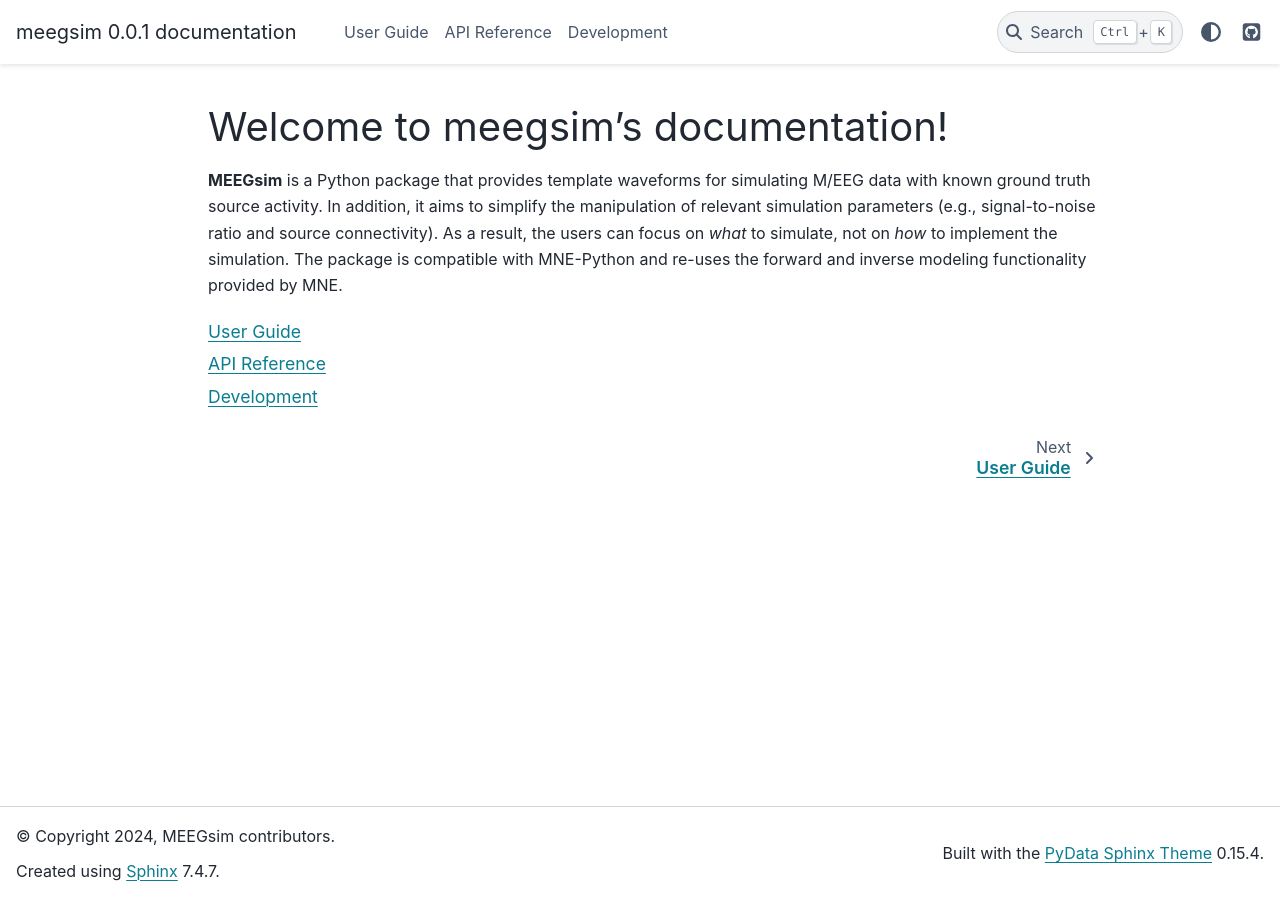
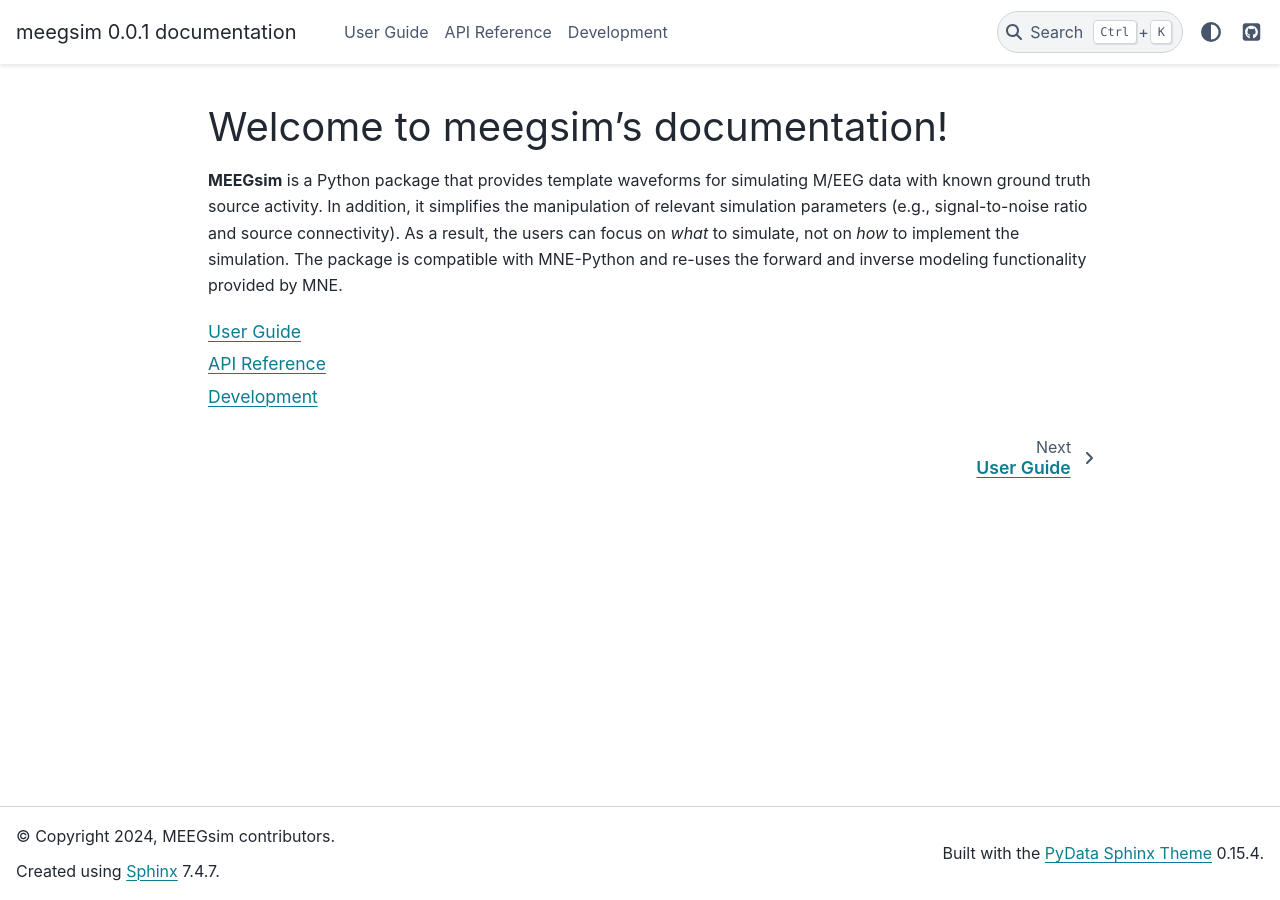
Before and after one commit to ctrltz/meegsim, a Sphinx documentation site: the page built from docs/index.rst, in a window 1280 px wide. Built offline with Sphinx 7.4.7 and the PyData theme 0.15.4, drawn with Linux system fonts in a browser that asks for light colours.

Commit message:
FIX: rephrase

```diff
--- a/docs/index.rst
+++ b/docs/index.rst
@@ -3,7 +3,7 @@
 
 **MEEGsim** is a Python package that provides template waveforms for
 simulating M/EEG data with known ground truth source activity. In
-addition, it aims to simplify the manipulation of relevant simulation
+addition, it simplifies the manipulation of relevant simulation
 parameters (e.g., signal-to-noise ratio and source connectivity). As a
 result, the users can focus on `what` to simulate, not on `how` to implement
 the simulation. The package is compatible with MNE-Python and re-uses the
```
Also changed, not shown: README.md (+2 -2 lines).
